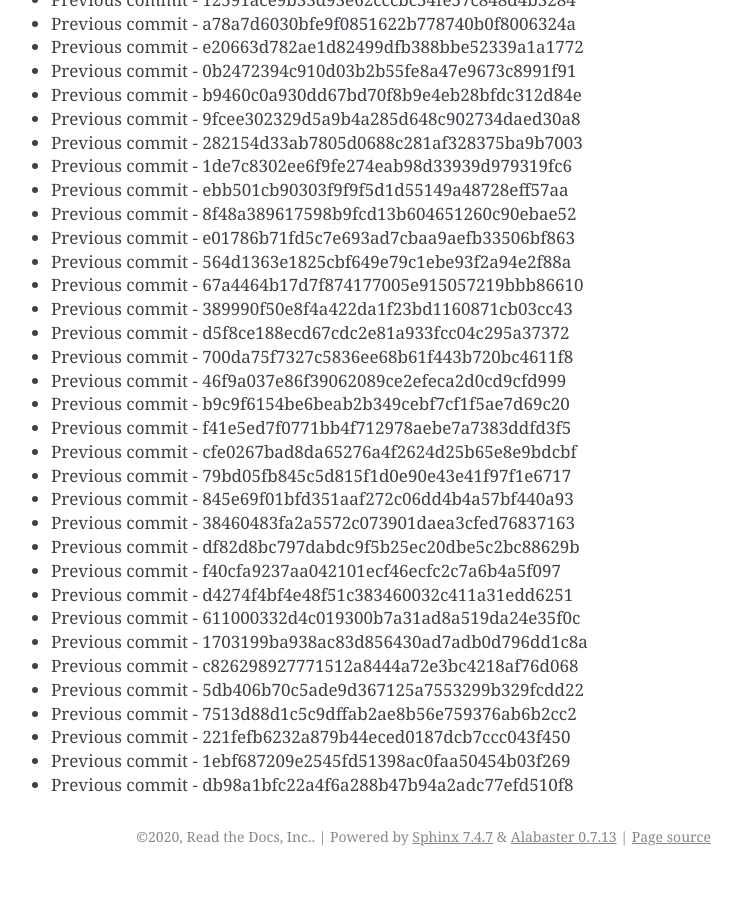
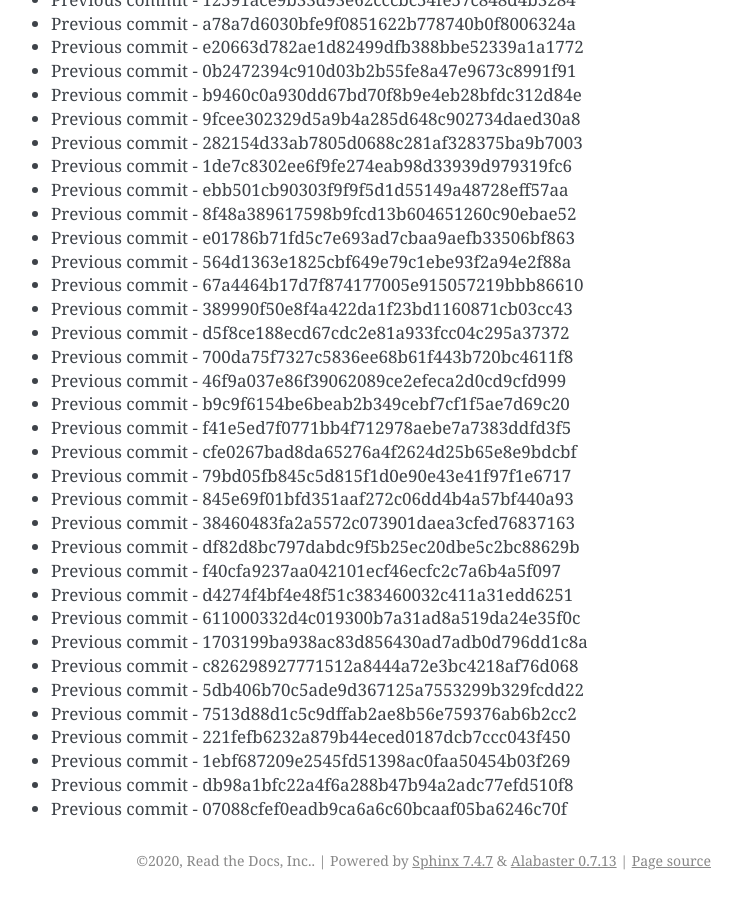
Before and after one commit to readthedocs/rtd-git-stresstest, a Sphinx documentation site: the page built from docs/updates.rst, in a window 1280 px wide and 900 px high, scrolled down 34019 px. Shown: the whole window, without its empty margins (399-1141 px from the left). Built offline with Sphinx 7.4.7, drawn with Linux system fonts in a browser that asks for light colours; before the commit the page ends 34895 px from its top, so only the background shows below that.

Commit message:
Generating commit from previous: 07088cfef0eadb9ca6a6c60bcaaf05ba6246c70f

```diff
--- a/docs/updates.rst
+++ b/docs/updates.rst
@@ -1461,3 +1461,4 @@ It can be tested for any performance characteristics.
 * Previous commit - 221fefb6232a879b44eced0187dcb7ccc043f450
 * Previous commit - 1ebf687209e2545fd51398ac0faa50454b03f269
 * Previous commit - db98a1bfc22a4f6a288b47b94a2adc77efd510f8
+* Previous commit - 07088cfef0eadb9ca6a6c60bcaaf05ba6246c70f
```
